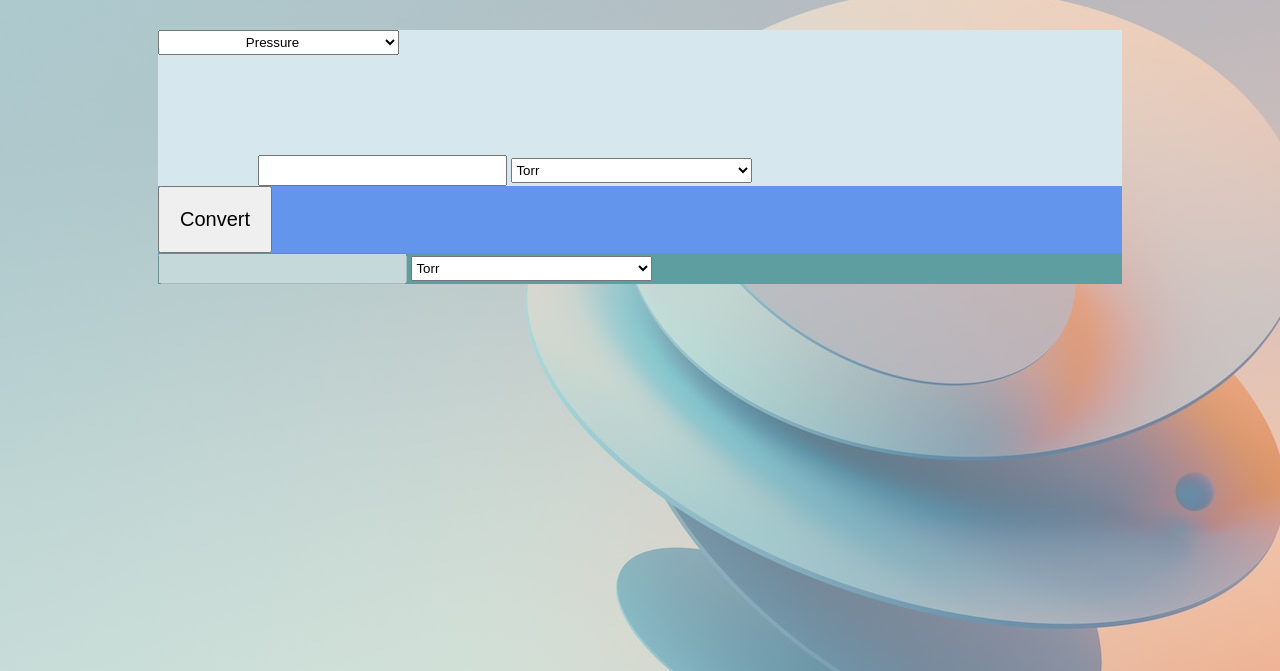
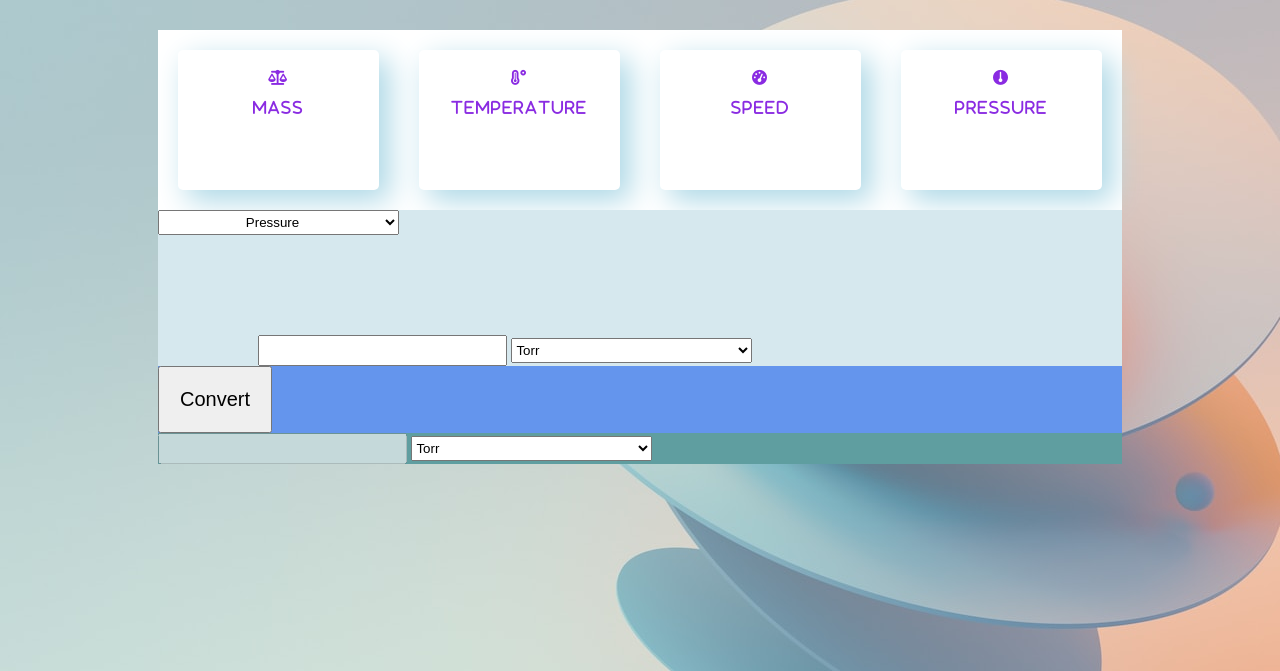
Before and after one commit to chathugaj/Unit-Converter, a plain HTML site: page index.html in a window 1280 px wide. Shown: the part 129-800 px from the top of the page. Drawn offline with Linux system fonts and the light colour scheme; a web font is replaced by a local one.

```diff
--- a/assets/css/style.css
+++ b/assets/css/style.css
@@ -5,6 +5,38 @@
   font-weight: 300;
   background :url(../images/tech-image-A.jpeg)no-repeat;
 }
+.tile-container-flex-parent {
+  display: flex;
+  flex-direction:row;
+  margin: 0px 150px;
+  background-color: white;
+
+
+}
+
+.tile-flex-child{
+ flex:1;
+ height: 100px;
+ background-color:white;
+ padding: 20px;
+ font-size: 15px;
+ text-align: center;
+ color: blueviolet;
+ letter-spacing: 2px;
+ margin: 20px;
+ border-radius: 5px;
+ box-shadow: 10px 10px 30px 1px lightblue;
+ border-color: lightblue;
+
+
+
+
+
+
+
+
+}
+
 
 .heading{
   text-align: center;
--- a/index.html
+++ b/index.html
@@ -13,18 +13,36 @@
 
 <body>
 
-  </section>
-  <section class="seclect-1">
-    <div class="select-2">
 
-    </div>
-  </section>
   <section>
     <div class="flex-parent-converting-area">
-
       <h1 class="heading">Unit Converter <i class="fa-solid fa-repeat"></i></h1>
 
+      <div class="tile-container-flex-parent">
+        <div class="tile-flex-child">
+          <i class="fa-solid fa-scale-balanced">
+            <p>Mass</p>
+          </i>
 
+        </div>
+        <div class=" tile-flex-child">
+          <i class="fa-solid fa-temperature-high">
+            <p>
+              Temperature
+            </p>
+          </i>
+        </div>
+        <div class="tile-flex-child">
+          <i class="fa-solid fa-gauge-high">
+            <p>Speed</p>
+          </i>
+        </div>
+        <div class="tile-flex-child">
+          <i class="fa-solid fa-gauge-simple">
+            <p>Pressure</p>
+          </i>
+        </div>
+      </div>
 
       <div class="flex-child-converting-area1">
         <label for="measuretype"></label>
```
